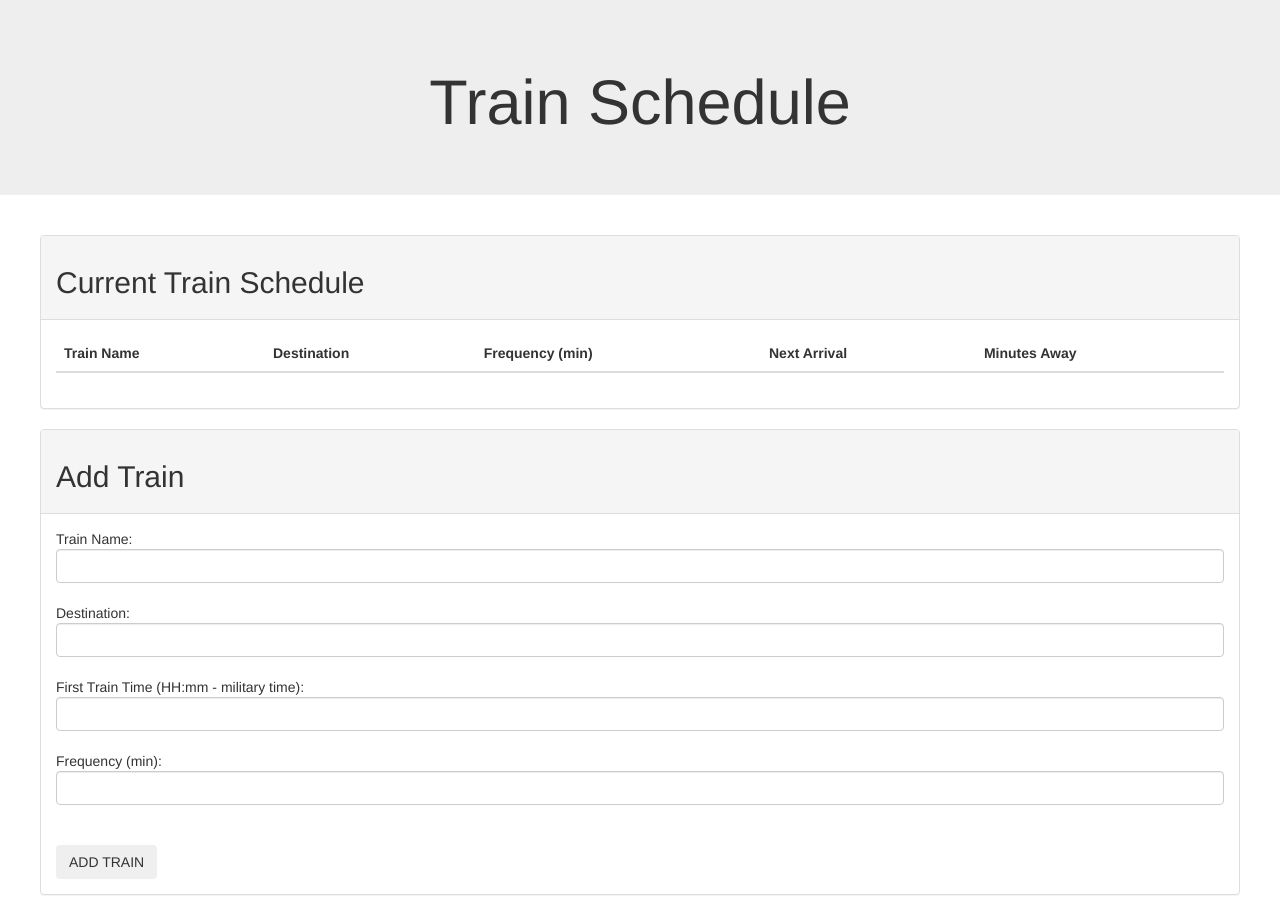
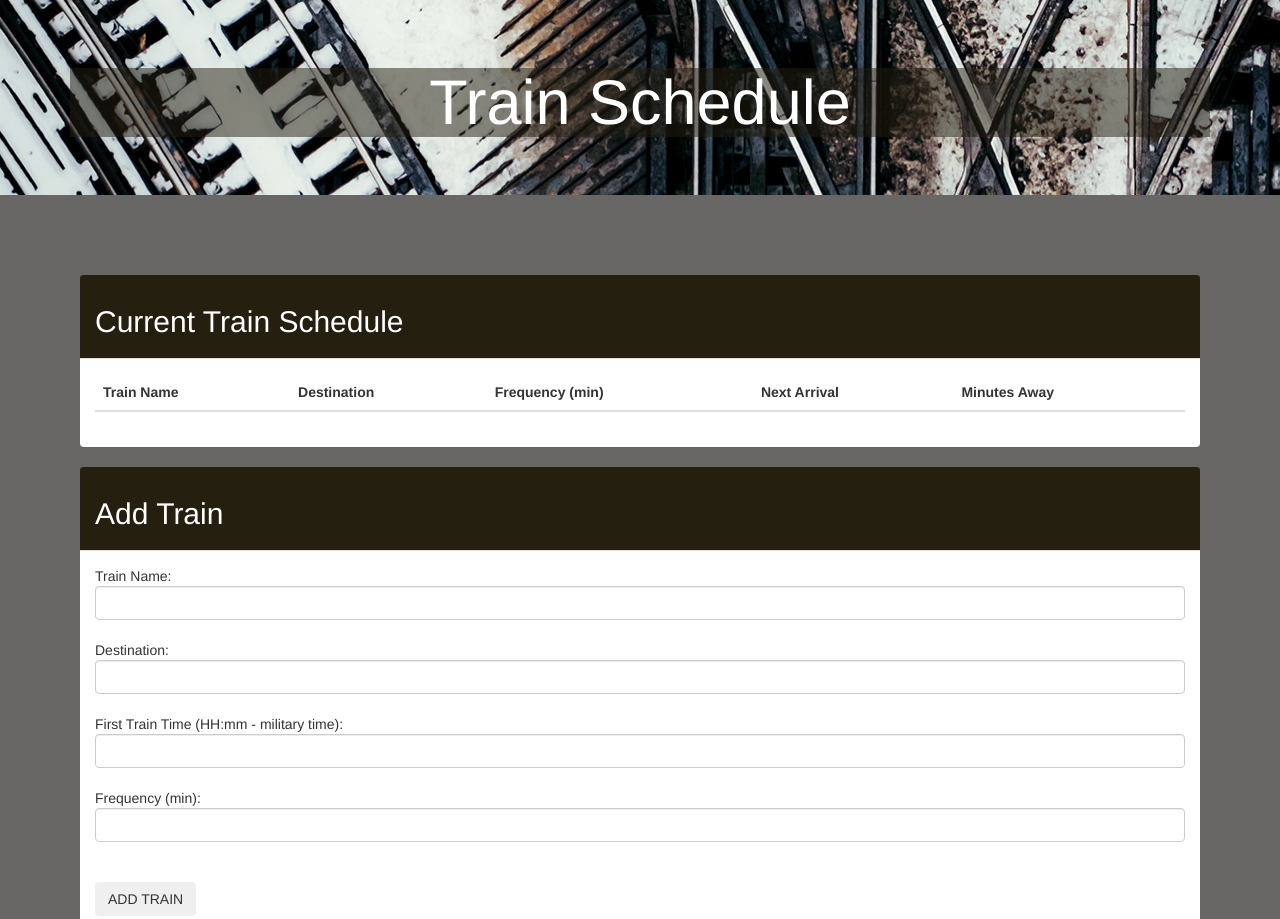
Before and after one commit to ngranahan/train-schedule, a plain HTML site: page index.html in a window 1280 px wide. Shown: the top 919 px of the page. Drawn offline with nearby package versions, Linux system fonts and the light colour scheme; no server answers.

Commit message:
updated styles

```diff
--- a/style.css
+++ b/style.css
@@ -1,5 +1,22 @@
+.jumbotron {
+    background: url(train-header-2.jpg);
+}
+.jumbotron h1 {
+    background: rgba(37, 31, 16, 0.5);
+    color: white;
+}
+body {
+    background: rgb(104, 103, 102);
+}
 .main-content {
-    margin: 40px;
+    margin: 80px;
+}
+.panel-default {
+    border: none;
+}
+.panel-default>.panel-heading {
+    background: rgb(37, 31, 16);
+    color: white;
 }
 
 td, th {
```
Also changed, not shown: train-header-2.jpg (added), train-header.jpg (added).
